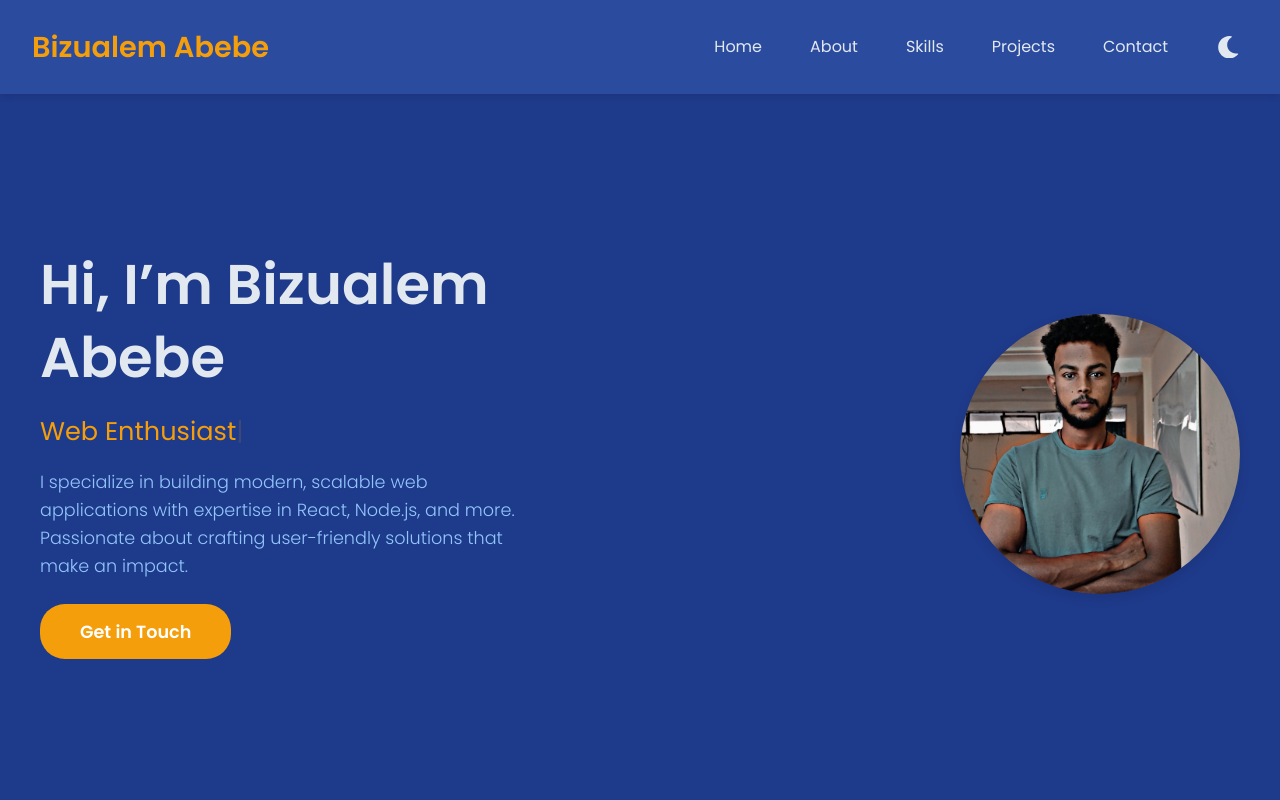
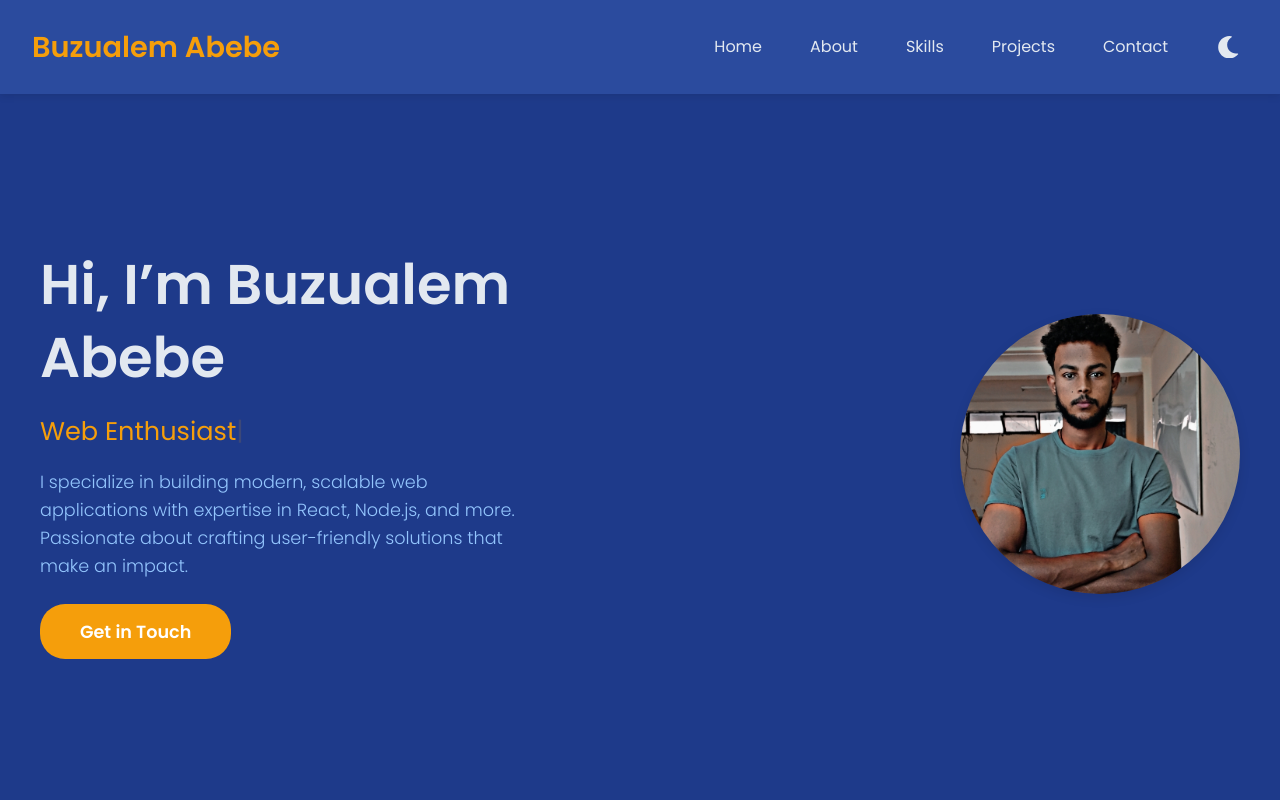
Before and after one commit to Biz1234/my-portfolio, a React (Vite) app: page / in a window 1280 px wide. Shown: the top 800 px of the page. Built offline with nearby package versions, Linux system fonts and the light colour scheme.

Commit message:
reformat name

```diff
--- a/index.html
+++ b/index.html
@@ -4,7 +4,7 @@
     <meta charset="UTF-8" />
     <!-- <link rel="icon" type="image/svg+xml" href="/vite.svg" /> -->
     <meta name="viewport" content="width=device-width, initial-scale=1.0" />
-    <title>bizualem-portfolio</title>
+    <title>buzualem-portfolio</title>
   </head>
   <body>
     <div id="root"></div>
--- a/src/components/Hero.jsx
+++ b/src/components/Hero.jsx
@@ -44,7 +44,7 @@ function Hero() {
           animate={{ opacity: 1, y: 0 }}
           transition={{ delay: 0.2, duration: 0.6, ease: 'easeOut' }}
         >
-          <h1 id="hero-title">Hi, I’m Bizualem Abebe</h1>
+          <h1 id="hero-title">Hi, I’m Buzualem Abebe</h1>
           <p className="typed-text">
             <span ref={typedRef} aria-live="polite"></span>
           </p>
--- a/src/components/Navbar.jsx
+++ b/src/components/Navbar.jsx
@@ -52,7 +52,7 @@ function Navbar({ theme, toggleTheme }) {
 
   return (
     <nav className={`navbar ${theme}`} aria-label="Main navigation">
-      <h2 className="navbar-logo">Bizualem Abebe</h2>
+      <h2 className="navbar-logo">Buzualem Abebe</h2>
       <div className="nav-right">
         <ul className="nav-links desktop-links">
           {['home', 'about', 'skills', 'projects', 'contact'].map((item) => (
```
